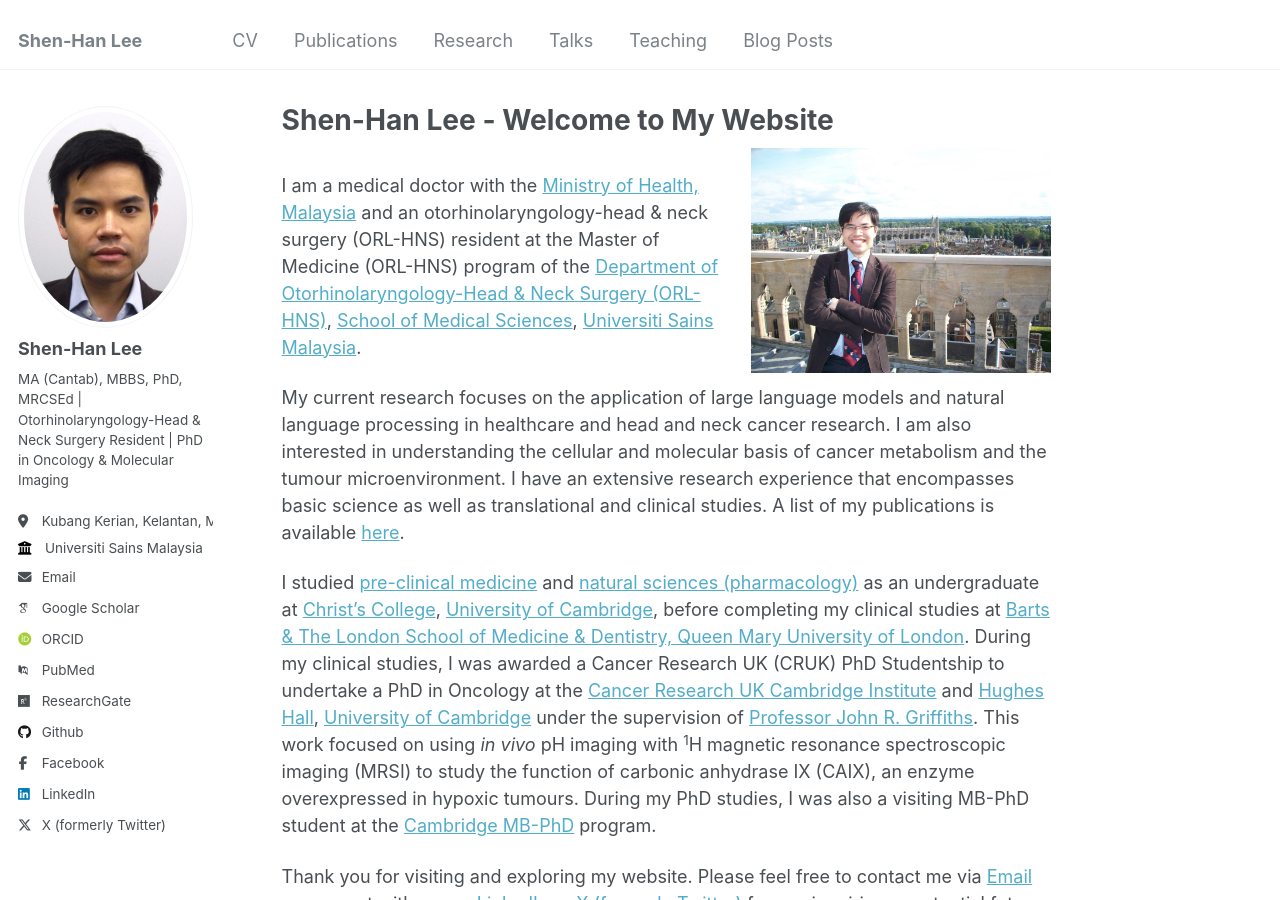
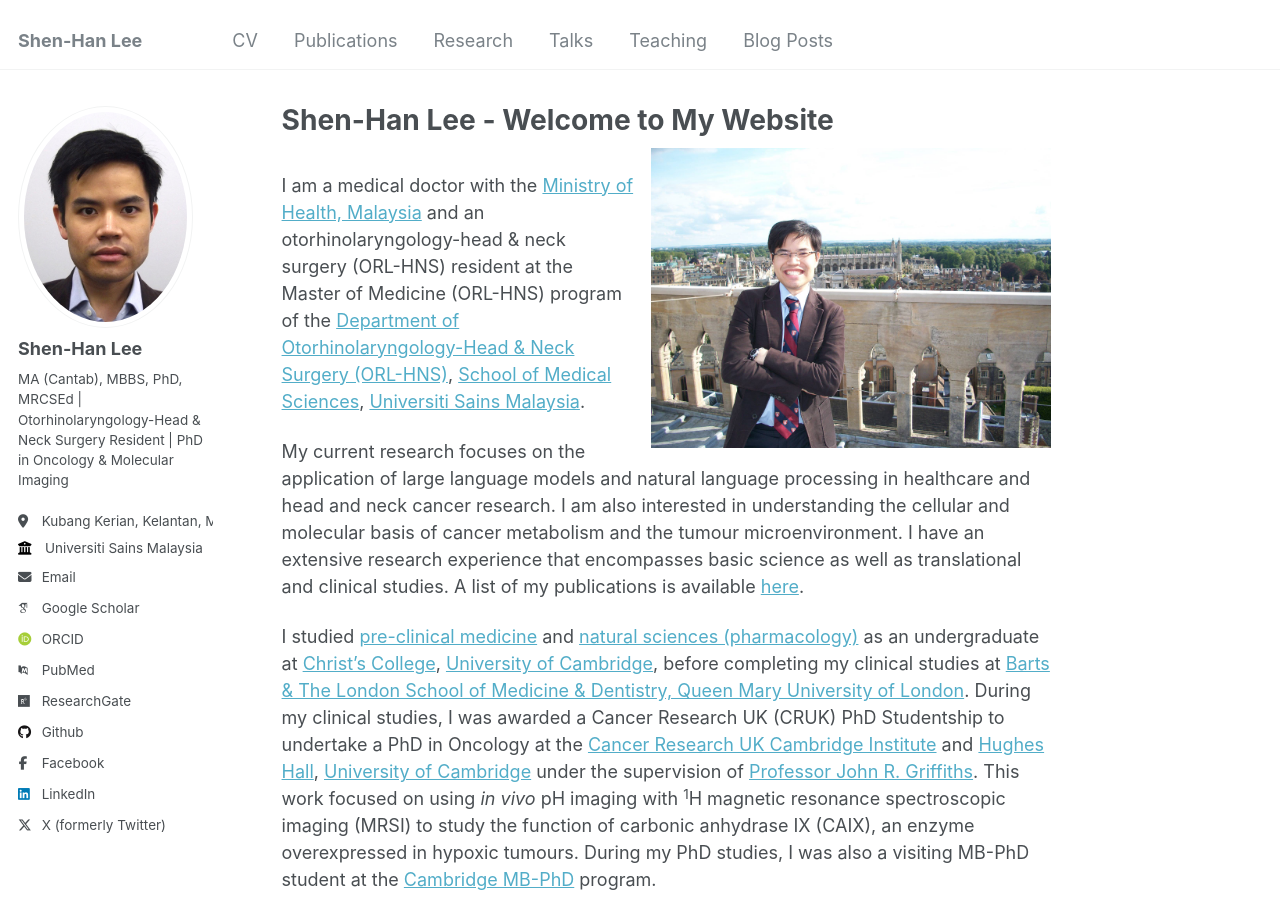
Before and after one commit to shenhanlee/shenhanlee.github.io, a Jekyll site: the page built from _pages/about.md, in a window 1280 px wide and 900 px high. Built offline with Jekyll 4.4.1, drawn with Linux system fonts in a browser that asks for light colours; some web fonts are replaced.

Commit message:
Merge remote-tracking branch 'origin/master'

```diff
--- a/_pages/about.md
+++ b/_pages/about.md
@@ -7,7 +7,7 @@ redirect_from:
   - /about.html
 ---
 
-![St John Chapel Cambridge](images/St John Chapel Cambridge.jpg){: .align-right width="300px"}
+![St John Chapel Cambridge](images/St John Chapel Cambridge.jpg){: .align-right width="400px"}
 
 I am a medical doctor with the [Ministry of Health, Malaysia](https://www.moh.gov.my/) and an otorhinolaryngology-head & neck surgery (ORL-HNS) resident at the Master of Medicine (ORL-HNS) program of the [Department of Otorhinolaryngology-Head & Neck Surgery (ORL-HNS)](https://medic.usm.my/home-orlhns.html), [School of Medical Sciences](https://medic.usm.my/), [Universiti Sains Malaysia](https://www.usm.my/).
 
```
